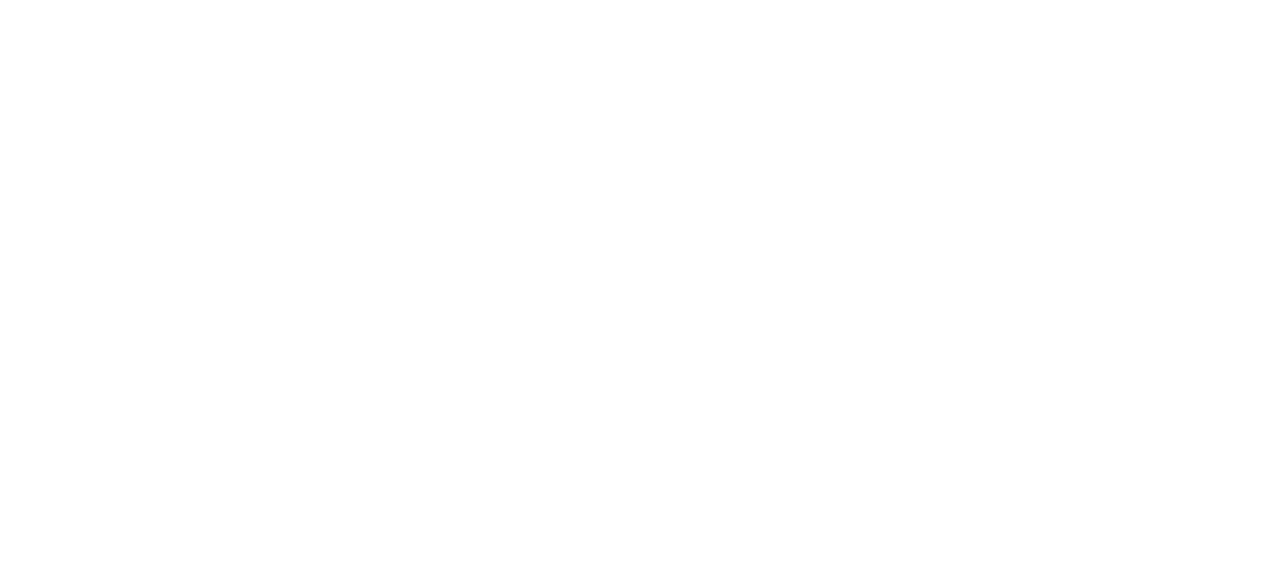
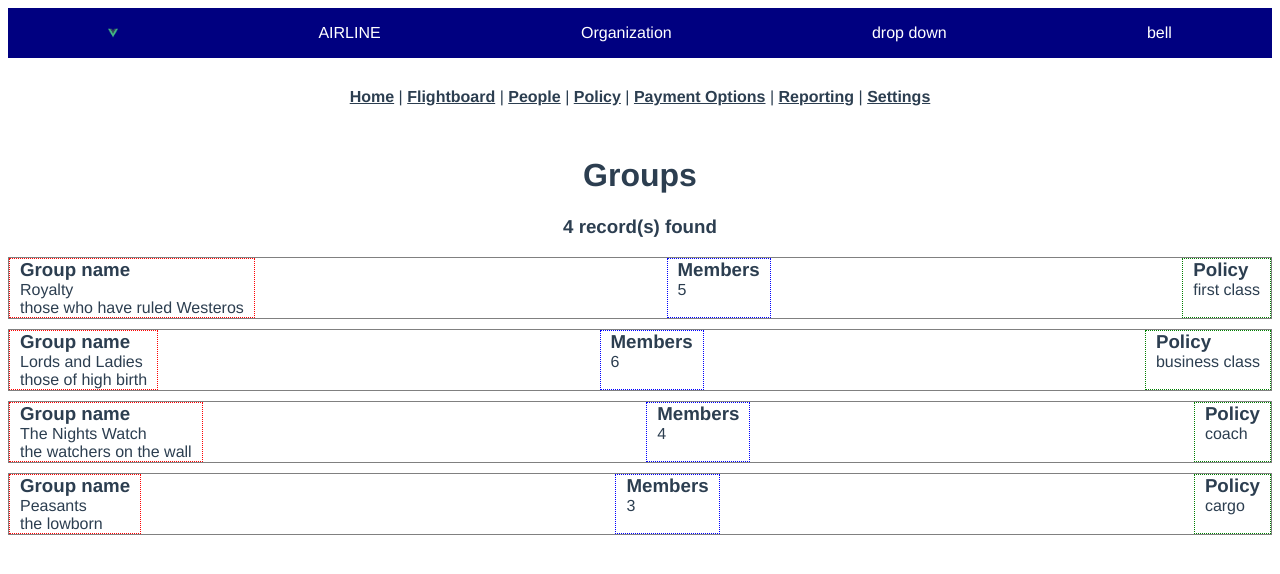
Before and after one commit to yakubova92/d-trial, a Vue app: page /groups in a window 1280 px wide. Shown: the top 574 px of the page. Built offline with nearby package versions, Linux system fonts and the light colour scheme.

Commit message:
group data rendering

```diff
--- /dev/null
+++ b/src/components/GroupCard.vue
@@ -0,0 +1,74 @@
+<template>
+  <div class="group-card">
+    <div class="col-1">
+      <h3> Group name </h3>
+      <p>{{ group.name }} </p>
+      <p>{{ group.description }} </p>
+    </div>
+    <div class="col-2">
+      <h3> Members </h3>
+      <p>{{ group.members }} </p>
+    </div>
+    <div class="col-3">
+      <h3> Policy </h3>
+      <p>{{ group.policy }} </p>
+    </div>
+  </div>
+</template>
+
+<script>
+export default {
+  name: 'group-card',
+  props: ["group"],
+  components: {
+  },
+  computed: {
+  },
+  methods: {
+  }
+}
+</script>
+
+<!-- Add "scoped" attribute to limit CSS to this component only -->
+<style scoped lang="scss">
+h3 {
+  margin: 0px 0 0;
+}
+p {
+  margin: 0px
+}
+.group-card {
+  display: flex;
+  flex-direction: row;
+  align-items: stretch;
+  flex-wrap: wrap;
+  justify-content: space-between;
+  margin-top: 10px;
+  margin-bottom: 10px;
+  border: 1px solid grey;
+}
+.col-1 {
+  display: flex;
+  flex-direction: column;
+  align-items: flex-start;
+  padding-left: 10px;
+  padding-right: 10px;
+  border: 1px dotted red;
+}
+.col-2 {
+  display: flex;
+  flex-direction: column;
+  align-items: flex-start;
+  padding-left: 10px;
+  padding-right: 10px;
+  border: 1px dotted blue;
+}
+.col-3 {
+  display: flex;
+  flex-direction: column;
+  align-items: flex-start;
+  padding-left: 10px;
+  padding-right: 10px;
+  border: 1px dotted green;
+}
+</style>
--- /dev/null
+++ b/src/components/GroupDisplay.vue
@@ -0,0 +1,33 @@
+<template>
+  <div class="group-display">
+    <h3> {{ totalGroups }} record(s) found </h3>
+    <group-card v-for="group in groups" :group="group" :key="group.id"></group-card>
+  </div>
+</template>
+
+<script>
+import GroupCard from '@/components/GroupCard.vue'
+import { mapGetters } from 'vuex';
+
+export default {
+  name: 'GroupDisplay',
+  components: {
+    GroupCard
+  },
+  // mounted () {
+  //   //this.$store.dispatch('loadGroups')
+  // },
+  computed: {
+    ...mapGetters([
+      'groups',
+      'totalGroups'
+    ]),
+  },
+  methods: {
+  }
+}
+</script>
+
+<!-- Add "scoped" attribute to limit CSS to this component only -->
+<style scoped lang="scss">
+</style>
--- a/src/router.js
+++ b/src/router.js
@@ -23,6 +23,16 @@
       component: () => import(/* webpackChunkName: "about" */ './views/Flightboard.vue')
     },
     {
+      path: '/groups',
+      name: 'groups',
+      component: () => import('./views/Groups.vue')
+    },
+    {
+      path: '/payment-options',
+      name: 'payment-options',
+      component: () => import('./views/PaymentOptions.vue')
+    },
+    {
       path: '/people',
       name: 'people',
       component: () => import('./views/People.vue')
@@ -31,11 +41,6 @@
       path: '/policy',
       name: 'policy',
       component: () => import('./views/Policy.vue')
-    },
-    {
-      path: '/payment-options',
-      name: 'payment-options',
-      component: () => import('./views/PaymentOptions.vue')
     },
     {
       path: '/reporting',
--- a/src/store.js
+++ b/src/store.js
@@ -8,6 +8,12 @@
 export default new Vuex.Store({
   state: {
     people: [],
+    groups: [
+      {id: 1, name: 'Royalty', description: 'those who have ruled Westeros', members: 5, policy: 'first class'},
+      {id: 2, name: 'Lords and Ladies', description: 'those of high birth', members: 6, policy: 'business class'},
+      {id: 3, name: 'The Nights Watch', description: 'the watchers on the wall', members: 4, policy: 'coach'},
+      {id: 4, name: 'Peasants', description: 'the lowborn', members: 3, policy: 'cargo'}
+    ],
     sortBy: '',
     filterBy: {
       role: [],
@@ -36,9 +42,17 @@
       // add sorting logic here
       return people;
     },
+    groups: state => {
+      console.log('hit getGroups in store')
+      console.log(state.groups)
+      return state.groups
+    },
     totalPeople: (state, getters) => {
       const total = getters.filterPeople.length;
       return total;
+    },
+    totalGroups: state => {
+      return state.groups.length
     }
   },
   mutations: {
--- /dev/null
+++ b/src/views/Groups.vue
@@ -0,0 +1,24 @@
+<template>
+  <div class="groups">
+    <Header />
+    <Navbar />
+    <h1>Groups</h1>
+    <GroupDisplay />
+  </div>
+</template>
+
+<script>
+// @ is an alias to /src
+import Header from '@/components/Header.vue'
+import Navbar from '@/components/Navbar.vue'
+import GroupDisplay from '@/components/GroupDisplay.vue'
+
+export default {
+  name: 'home',
+  components: {
+    Header,
+    Navbar,
+    GroupDisplay
+  }
+}
+</script>
--- a/src/views/People.vue
+++ b/src/views/People.vue
@@ -2,7 +2,8 @@
   <div class="people">
     <Header />
     <Navbar />
-    <h1>This is a people page</h1>
+    <h1>People</h1>
+    <router-link to="/groups">Groups</router-link> |
     <PeopleSortNFilter />
     <PeopleDisplay />
   </div>
```
